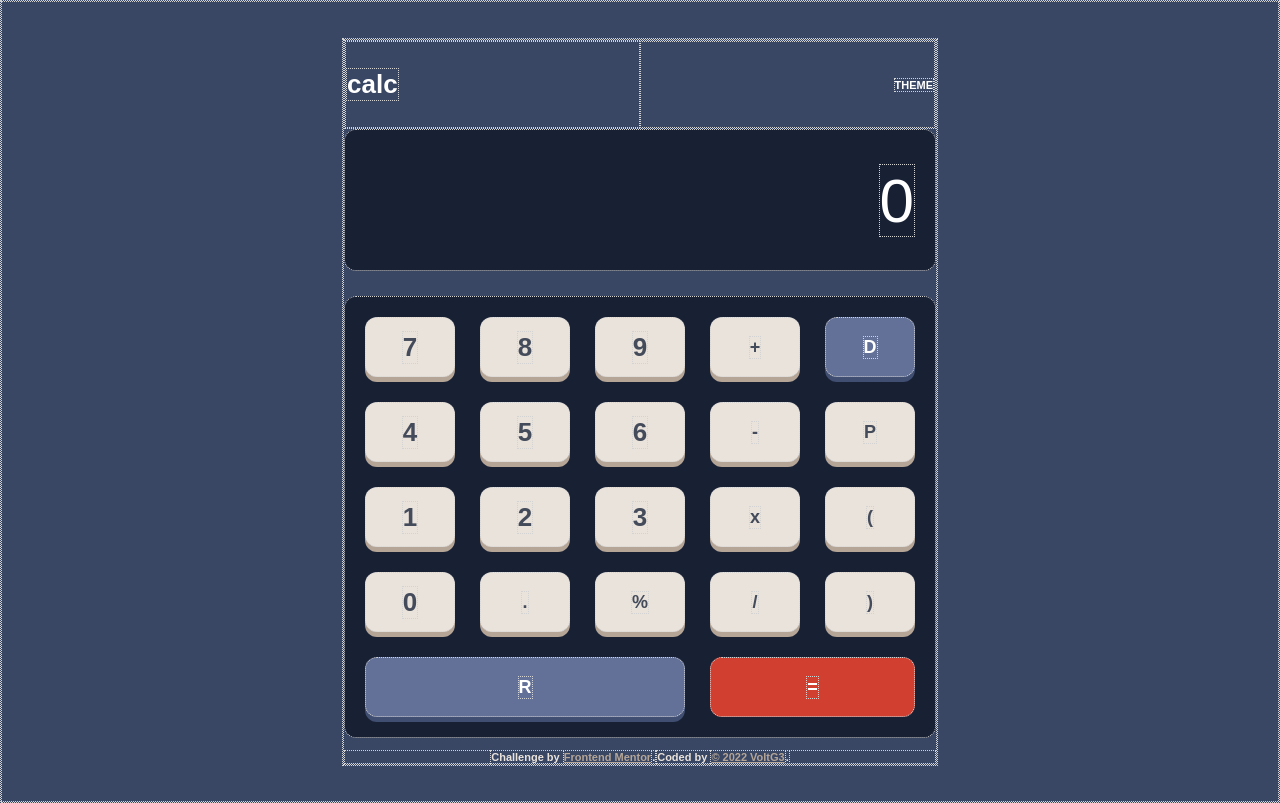
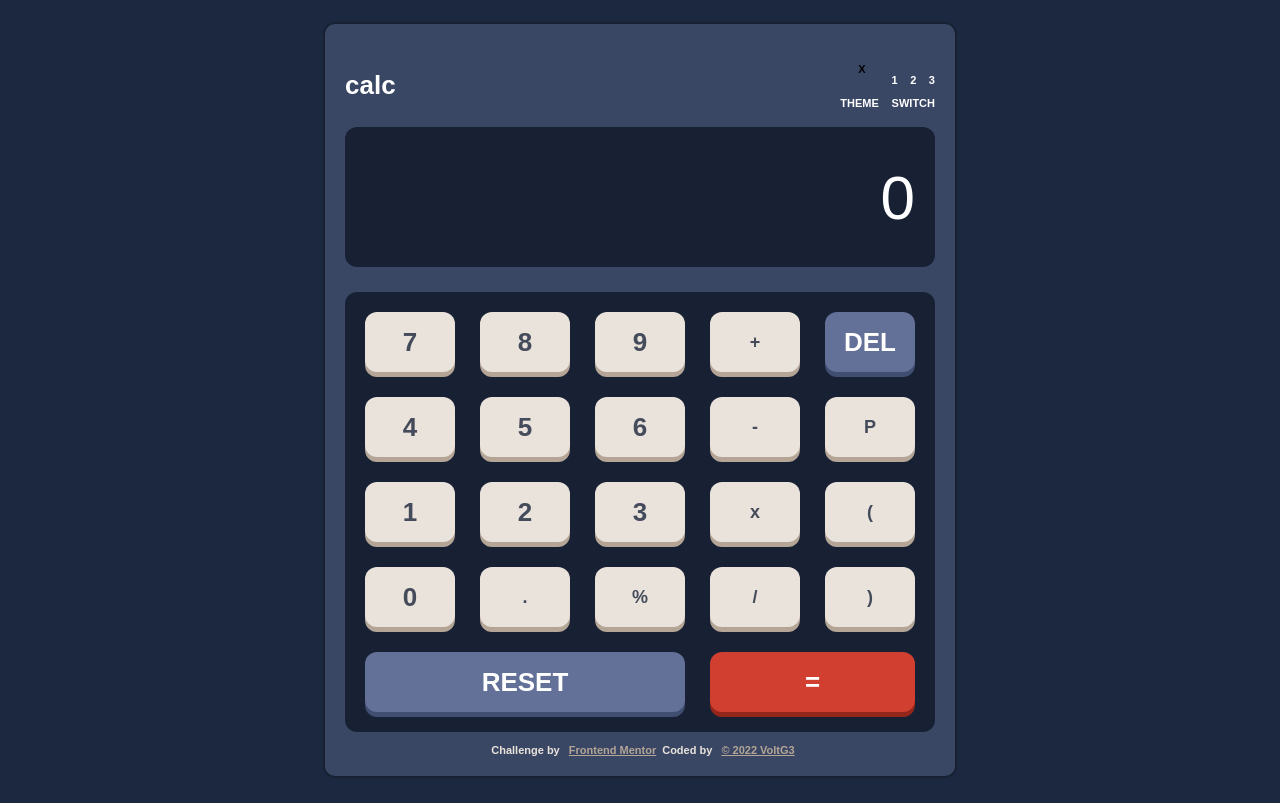
Before and after one commit to VoltG3/react_calculator, a React (Create React App) app: page / in a window 1280 px wide. Built offline with nearby package versions, Linux system fonts and the light colour scheme.

Commit message:
update - styles html

```diff
--- a/src/App.js
+++ b/src/App.js
@@ -1,5 +1,6 @@
 import styled from "styled-components"
 import { GlobalStyles } from './GlobalStyles.styles.js'
+import { GlobalColorThemes } from "./GlobalColorThemes.styles.js";
 import Header from "./groups/Header";
 import Display from "./groups/Display";
 import Keyboard from "./groups/Keyboard";
@@ -11,12 +12,17 @@ const StyledSection = styled.div`
   justify-content: center;
     width: var(--StyledSection--width);
     height: var(--StyledSection--height);
+  border: solid 2px var(--background--variant-3);
+  border-radius: var(--border--radius);
+  background-color: var(--background--variant-1);
+  padding: 20px;
 `
 
 export default function App() {
   return (
      <StyledSection>
          <GlobalStyles />
+         <GlobalColorThemes />
             <Header />
             <Display />
             <Keyboard />
--- /dev/null
+++ b/src/GlobalColorThemes.styles.js
@@ -0,0 +1,22 @@
+import { createGlobalStyle } from "styled-components"
+
+export const GlobalColorThemes = createGlobalStyle`
+
+  :root {
+    --background--variant-0: hsl(222, 40%, 18%);
+    --background--variant-1: hsl(222, 26%, 31%);
+    --background--variant-2: hsl(223, 31%, 20%);
+    --background--variant-3: hsl(224, 36%, 15%);
+    --color--btn--slider: hsl(6, 70%, 34%);
+    --color--btn--variant-1: hsl(30, 25%, 89%);
+    --color--btn--variant-1--shadow: hsl(28, 16%, 65%);
+    --color--btn--variant-2: hsl(225, 21%, 49%);
+    --color--btn--variant-2--shadow: hsl(224, 28%, 35%);
+    --color--btn--variant-3: hsl(6, 63%, 50%);
+    --color--btn--variant-3--shadow: hsl(6, 70%, 34%);
+    --paragraph--dark: hsl(221, 14%, 31%);
+    --paragraph--light: rgb(255, 255, 255);
+    --footer--paragraph: hsl(30, 25%, 89%);
+    --footer--anchor: hsl(28, 16%, 65%);
+  }
+`
--- a/src/GlobalStyles.styles.js
+++ b/src/GlobalStyles.styles.js
@@ -4,46 +4,33 @@ export const GlobalStyles = createGlobalStyle`
 
   :root {
     // Global
-          --border--radius:             12px;
+    --border--radius: 12px;
 
     // Container
-          --StyledSection--width:      auto;
-          --StyledSection--height:     100%;
+    --StyledSection--width: auto;
+    --StyledSection--height: 100%;
 
     // Header
-          --StyledDisplay--width:      auto;
-          --StyledDisplay--height:     140px;
+    --StyledDisplay--width: auto;
+    --StyledDisplay--height: 140px;
 
     // Display
-          --display--padding:          20px;
-          --display--marginBottom:     25px;
-          --display--fontSize:         62px;
+    --display--padding: 20px;
+    --display--marginBottom: 25px;
+    --display--fontSize: 62px;
 
     // Keyboard
-          --keyboard--padding:         20px;
+    --keyboard--padding: 20px;
     --keyboard--fontSize--small: 18px;
-          --keyboard--fontSize--big:   26px;
+    --keyboard--fontSize--big: 26px;
 
     // Footer
-          --footer--fontSize:          11px;
-
-      // Colors
-          --background--variant-1:         hsl(222, 26%, 31%);
-          --background--variant-2:         hsl(223, 31%, 20%);
-          --background--variant-3:         hsl(224, 36%, 15%);
-          --color--btn--slider:            hsl(6, 70%, 34%);
-          --color--btn--variant-1:         hsl(30, 25%, 89%);
-          --color--btn--variant-1--shadow: hsl(28, 16%, 65%);
-          --color--btn--variant-2:         hsl(225, 21%, 49%);
-          --color--btn--variant-2--shadow: hsl(224, 28%, 35%);
-          --color--btn--variant-3:         hsl(6, 63%, 50%);
-          --color--btn--varaint-3--shadow: hsl(6, 70%, 34%);
-          --paragraph--dark:               hsl(221, 14%, 31%);
-          --paragraph--light:              rgb(255, 255, 255);
-          --footer--paragraph:             hsl(30, 25%, 89%);
-          --footer--anchor:                hsl(28, 16%, 65%);
+    --footer--fontSize: 11px;
   }
 
-    * { border: dotted 1px lightgray; }
-    body { background: var(--background--variant-1);}
+  //* { border: dotted 1px lightgray; }
+
+  body {
+    background: var(--background--variant-0);
+  }
 `
--- a/src/components/Button.js
+++ b/src/components/Button.js
@@ -2,13 +2,13 @@ import styled from "styled-components"
 
 const StyledButton = styled.div`
   background-color: ${({labelValue}) => {
-    if (labelValue === 'D' || labelValue === "R") return 'var(--color--btn--variant-2);';
+    if (labelValue === 'DEL' || labelValue === "RESET") return 'var(--color--btn--variant-2);';
     else if (labelValue === '=') return 'var(--color--btn--variant-3);';
     else return 'var(--color--btn--variant-1);';
   }};
 
   box-shadow: 0 5px 0 0 ${({labelValue}) => {
-    if (labelValue === 'D' || labelValue === "R") return 'var(--color--btn--variant-2--shadow);';
+    if (labelValue === 'DEL' || labelValue === "RESET") return 'var(--color--btn--variant-2--shadow);';
     else if (labelValue === '=') return 'var(--color--btn--variant-3--shadow);';
     else return 'var(--color--btn--variant-1--shadow);';
   }};
@@ -30,12 +30,13 @@ const StyledButton = styled.div`
 `
 const StyledButtonParagraph = styled.p`
   color: ${({labelValue}) => {
-    if (labelValue === 'D' || labelValue === "R" || labelValue === '=') return 'var(--paragraph--light);';
+    if (labelValue === 'DEL' || labelValue === "RESET" || labelValue === '=') return 'var(--paragraph--light);';
     else return 'var(--paragraph--dark);';
   }};
 
   font-size: ${({labelValue}) => {
     if (!isNaN(labelValue)) return 'var(--keyboard--fontSize--big);';
+    else if(labelValue === 'DEL' || labelValue === 'RESET' || labelValue === '=') return 'var(--keyboard--fontSize--big);';
     else return 'var(--keyboard--fontSize--small);';
   }};
 
--- a/src/groups/Footer.js
+++ b/src/groups/Footer.js
@@ -4,18 +4,23 @@ const StyledFooter = styled.div`
   text-align: center;
     margin-top: 12px;
   font-size: var(--footer--fontSize);
+
   color: var(--footer--paragraph);
 
     a {
       color: var(--footer--anchor);
+    }
+
+    * {
+      margin-left: 6px;
     }
 `
 
 export default function Footer() {
     return (
         <StyledFooter>
-            <strong>Challenge by <a href="https://www.frontendmentor.io?ref=challenge" target="_blank">Frontend Mentor</a>.</strong>
-            <strong>Coded by <a href="https://www.danoss.no" target="_blank">© 2022 VoltG3</a>.</strong>
+            <strong>Challenge by <a href="https://www.frontendmentor.io?ref=challenge" target="_blank">Frontend Mentor</a></strong>
+            <strong>Coded by <a href="https://www.danoss.no" target="_blank">© 2022 VoltG3</a></strong>
         </StyledFooter>
     )
 }
--- a/src/groups/Header.js
+++ b/src/groups/Header.js
@@ -25,7 +25,44 @@ const StyledHeaderRightTile = styled.div`
   font-weight: 900;
 `
 
+const StyledSwitchContainer = styled.div`
+  display: grid;
+  grid-template-columns: 1fr 1fr;
+  grid-template-rows:    1fr;
+  gap: 0 8px;
+  grid-auto-flow: row;
+  grid-template-areas:
+    ". ."
+    ". .";
+`
+const StyledSwitchContainerTile01 = styled.div`
+  display: flex;
+  justify-content: center;
+`
+
+const StyledSwitchContainerTile02 = styled.div`
+  display: flex;
+  flex-direction: row;
+  justify-content: space-between;
+  align-items: flex-end;
+`
+
+const StyledSwitchContainerTile03 = styled.div`
+  display: flex;
+  flex-direction: row;
+`
+
+const StyledSwitchContainerTile04 = styled.div`
+  display: flex;
+  flex-direction: row;
+`
+
 const StyledParagraph = styled.p`
+  color: var(--paragraph--light);
+`
+
+const StyledParagraphSwitchStatus = styled.p`
+  margin: 0;
   color: var(--paragraph--light);
 `
 
@@ -37,7 +74,25 @@ export default function Header() {
             </StyledHeaderLeftTile>
 
             <StyledHeaderRightTile>
-                <StyledParagraph>theme</StyledParagraph>
+                <StyledSwitchContainer>
+                    <StyledSwitchContainerTile01>
+                        <p>x</p>
+                    </StyledSwitchContainerTile01>
+
+                    <StyledSwitchContainerTile02>
+                        <StyledParagraphSwitchStatus>1</StyledParagraphSwitchStatus>
+                        <StyledParagraphSwitchStatus>2</StyledParagraphSwitchStatus>
+                        <StyledParagraphSwitchStatus>3</StyledParagraphSwitchStatus>
+                    </StyledSwitchContainerTile02>
+
+                    <StyledSwitchContainerTile03>
+                        <StyledParagraph>theme</StyledParagraph>
+                    </StyledSwitchContainerTile03>
+
+                    <StyledSwitchContainerTile04>
+                        <StyledParagraph>switch</StyledParagraph>
+                    </StyledSwitchContainerTile04>
+                </StyledSwitchContainer>
             </StyledHeaderRightTile>
         </StyledHeader>
     )
--- a/src/groups/Keyboard.js
+++ b/src/groups/Keyboard.js
@@ -29,7 +29,7 @@ export default function Keyboard() {
             <Button buttonLabel={ "8" } />
             <Button buttonLabel={ "9" } />
             <Button buttonLabel={ "+" } />
-            <Button buttonLabel={ "D" } />
+            <Button buttonLabel={ "DEL" } />
             <Button buttonLabel={ "4" } />
             <Button buttonLabel={ "5" } />
             <Button buttonLabel={ "6" } />
@@ -45,7 +45,7 @@ export default function Keyboard() {
             <Button buttonLabel={ "%" } />
             <Button buttonLabel={ "/" } />
             <Button buttonLabel={ ")" } />
-            <Button buttonLabel={ "R" } />
+            <Button buttonLabel={ "RESET" } />
             <Button buttonLabel={ "=" } />
         </StyledKeyboard>
     )
```
Lines whose indentation alone changed are shown as unchanged.
